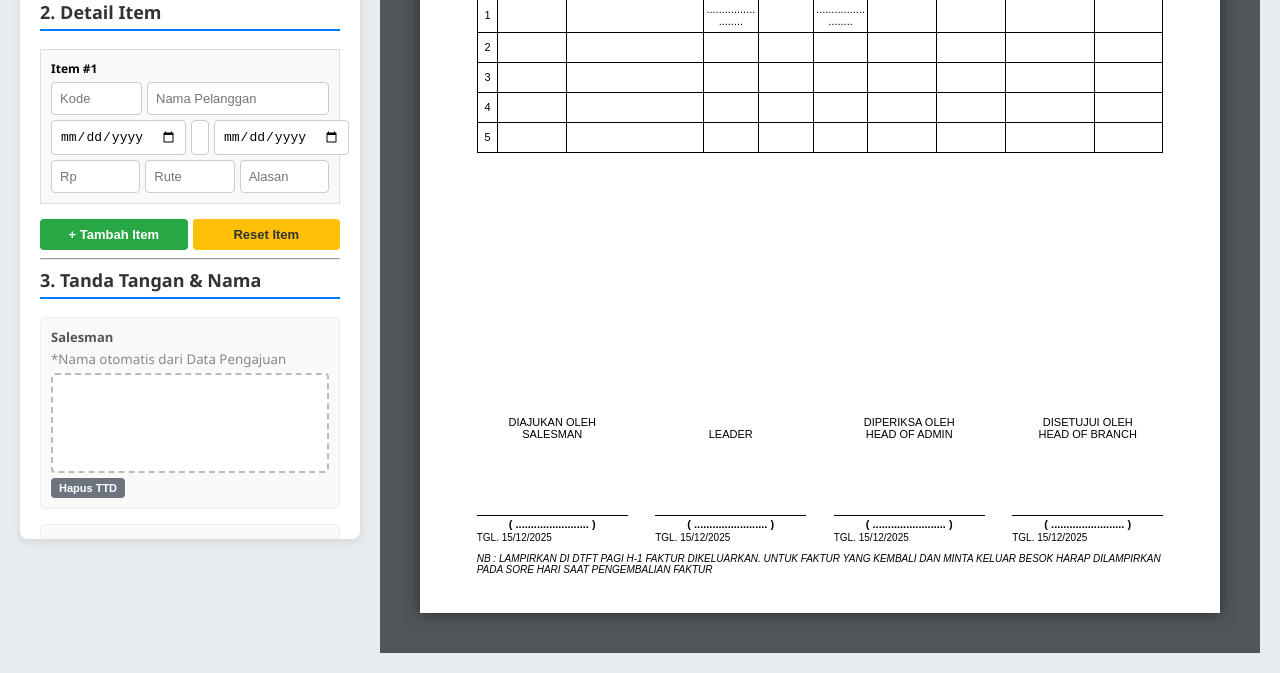
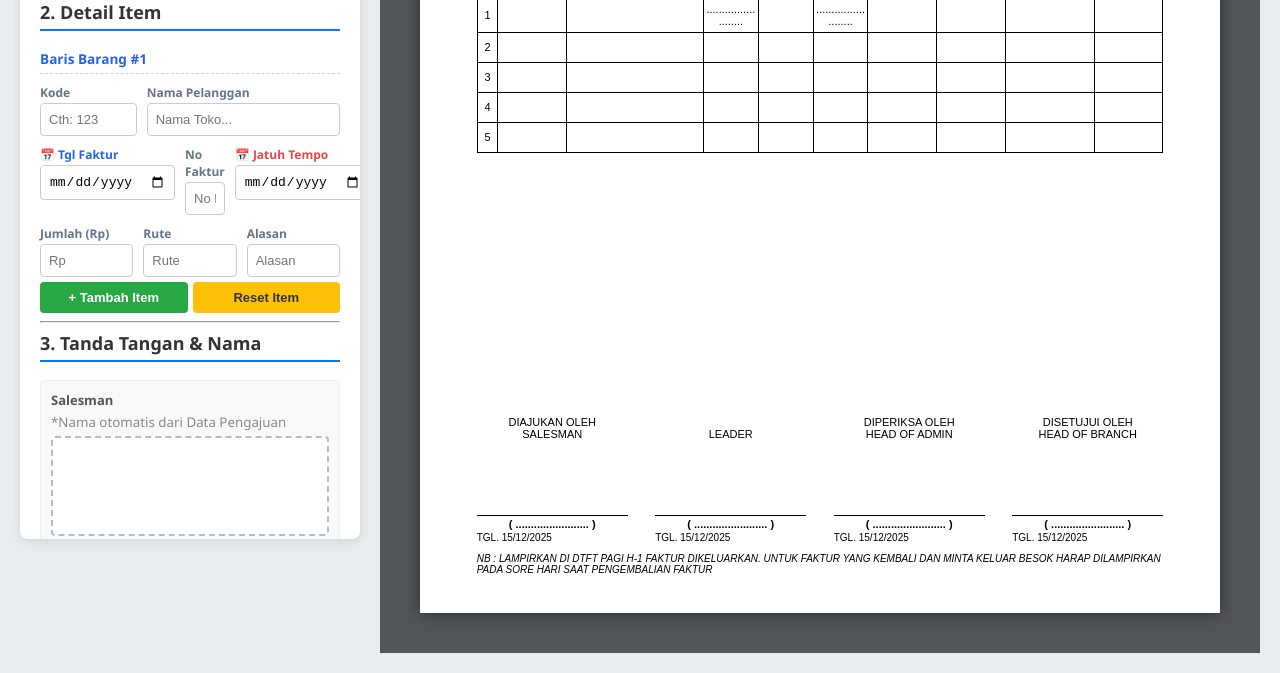
Before and after one commit to fk22-art/form-extrafaktur, a plain HTML site: page index.html in a window 1280 px wide. Shown: the part 241-914 px from the top of the page. Drawn offline with nearby package versions, Linux system fonts and the light colour scheme.

Commit message:
Update index.html

```diff
--- a/index.html
+++ b/index.html
@@ -298,24 +298,55 @@
     function addItem() {
         rowCount++;
         const div = document.createElement('div');
-        div.className = 'form-group';
-        div.style.background = '#f8f9fa'; div.style.padding = '10px'; div.style.border = '1px solid #ddd';
+        div.className = 'grid-item';
+
+        // SAYA UPDATE BAGIAN INI: Menambahkan <label> di atas setiap input
         div.innerHTML = `
-            <div style="font-size:12px; font-weight:bold; margin-bottom:5px;">Item #${rowCount}</div>
-            <div style="display:grid; grid-template-columns: 1fr 2fr; gap:5px; margin-bottom:5px;">
-                <input type="text" placeholder="Kode" class="i-kode" oninput="renderAll()">
-                <input type="text" placeholder="Nama Pelanggan" class="i-nama" oninput="renderAll()">
+            <div style="font-size:0.85rem; font-weight:600; color:#2563eb; margin-bottom:10px; border-bottom:1px dashed #cbd5e1; padding-bottom:5px;">
+                Baris Barang #${rowCount}
             </div>
-            <div style="display:grid; grid-template-columns: 1fr 1fr 1fr; gap:5px; margin-bottom:5px;">
+
+            <div style="display:grid; grid-template-columns: 1fr 2fr; gap:10px;">
+                <div>
+                    <label style="font-size:0.75rem; font-weight:600; color:#64748b; margin-bottom:2px; display:block;">Kode</label>
+                    <input type="text" placeholder="Cth: 123" class="i-kode" oninput="renderAll()">
+                </div>
+                <div>
+                    <label style="font-size:0.75rem; font-weight:600; color:#64748b; margin-bottom:2px; display:block;">Nama Pelanggan</label>
+                    <input type="text" placeholder="Nama Toko..." class="i-nama" oninput="renderAll()">
+                </div>
+            </div>
+
+            <div style="display:grid; grid-template-columns: 1fr 1fr 1fr; gap:10px; margin-top:10px;">
+                <div>
+                    <label style="font-size:0.75rem; font-weight:600; color:#2563eb; margin-bottom:2px; display:block;">📅 Tgl Faktur</label>
                     <input type="date" class="i-tgl" oninput="renderAll()">
+                </div>
+                <div>
+                    <label style="font-size:0.75rem; font-weight:600; color:#64748b; margin-bottom:2px; display:block;">No Faktur</label>
                     <input type="text" placeholder="No Faktur" class="i-fak" oninput="renderAll()">
+                </div>
+                <div>
+                    <label style="font-size:0.75rem; font-weight:600; color:#ef4444; margin-bottom:2px; display:block;">📅 Jatuh Tempo</label>
                     <input type="date" class="i-jth" oninput="renderAll()">
                 </div>
-            <div style="display:grid; grid-template-columns: 1fr 1fr 1fr; gap:5px;">
+            </div>
+
+            <div style="display:grid; grid-template-columns: 1fr 1fr 1fr; gap:10px; margin-top:10px;">
+                <div>
+                    <label style="font-size:0.75rem; font-weight:600; color:#64748b; margin-bottom:2px; display:block;">Jumlah (Rp)</label>
                     <input type="number" placeholder="Rp" class="i-rp" oninput="renderAll()">
+                </div>
+                <div>
+                    <label style="font-size:0.75rem; font-weight:600; color:#64748b; margin-bottom:2px; display:block;">Rute</label>
                     <input type="text" placeholder="Rute" class="i-rute" oninput="renderAll()">
+                </div>
+                <div>
+                    <label style="font-size:0.75rem; font-weight:600; color:#64748b; margin-bottom:2px; display:block;">Alasan</label>
                     <input type="text" placeholder="Alasan" class="i-alasan" oninput="renderAll()">
+                </div>
             </div>`;
+
         document.getElementById('container-items').appendChild(div);
         renderAll();
     }
```
Lines whose indentation alone changed are shown as unchanged.
